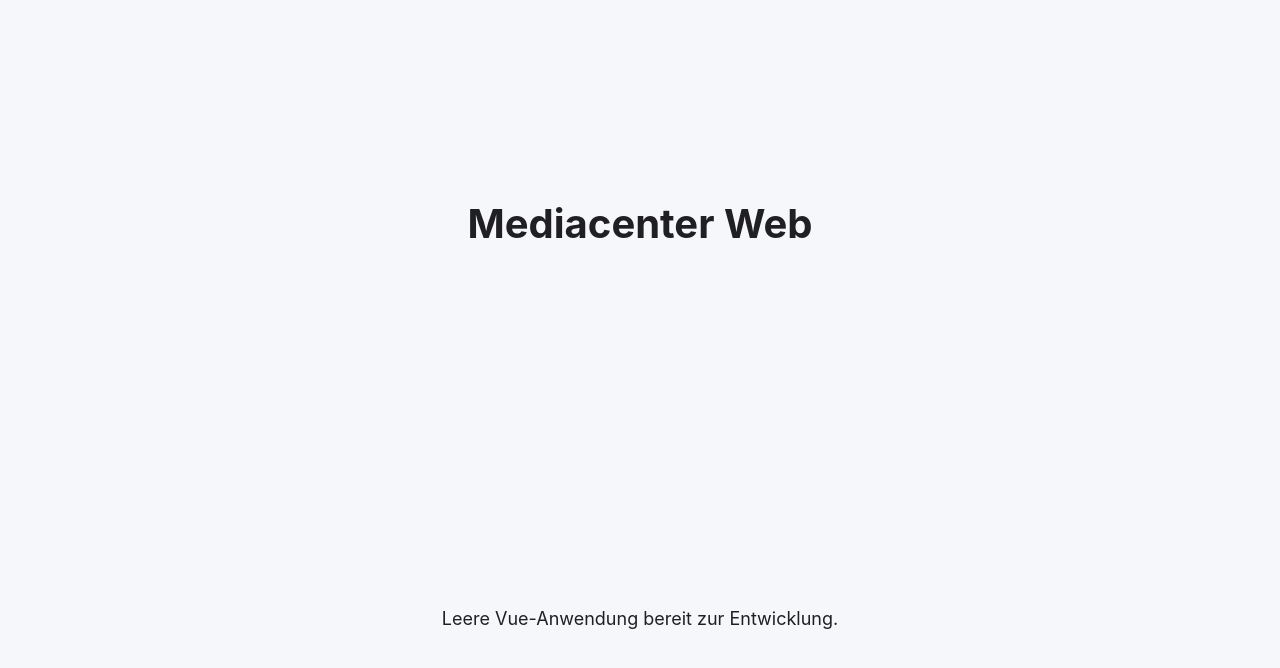
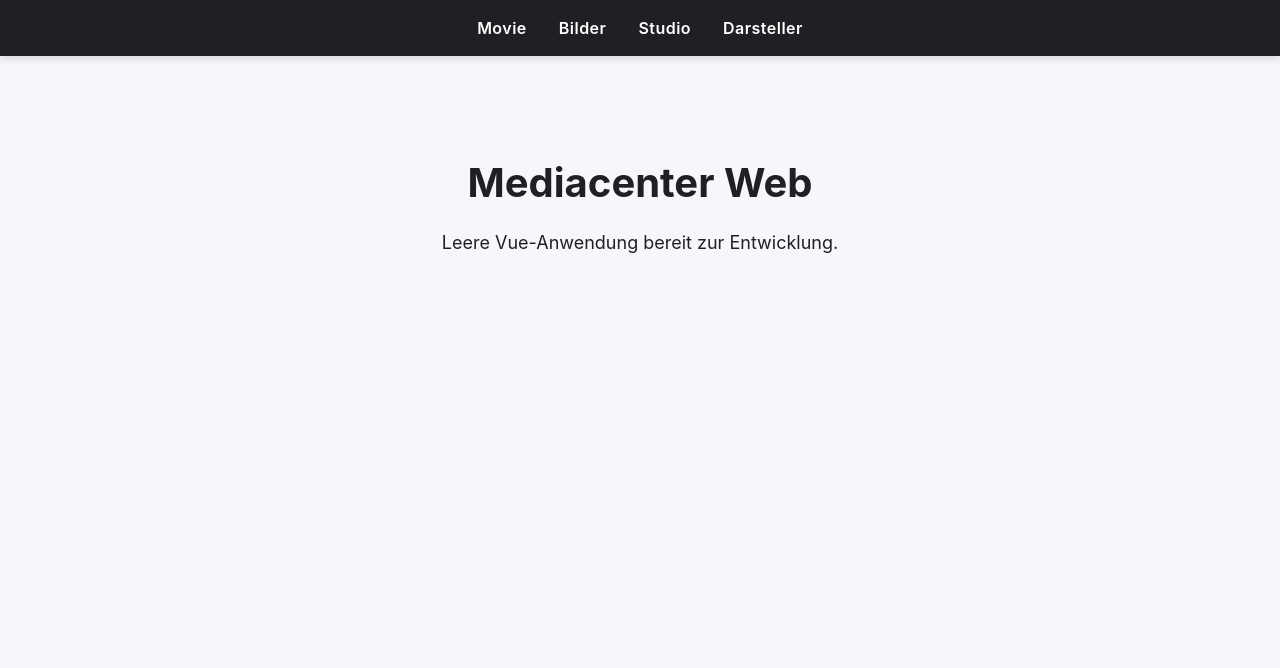
Before and after one commit to Amnoises/mediacenter-web, a Vue app: page / in a window 1280 px wide. Shown: the top 668 px of the page. Built offline with nearby package versions, Linux system fonts and the light colour scheme.

Commit message:
Add sticky top navigation

```diff
--- a/src/App.vue
+++ b/src/App.vue
@@ -1,20 +1,68 @@
 <template>
-  <main class="app">
-    <h1>Mediacenter Web</h1>
-    <p>Leere Vue-Anwendung bereit zur Entwicklung.</p>
-  </main>
+  <div class="app">
+    <nav class="top-nav">
+      <ul>
+        <li><a href="#movies">Movie</a></li>
+        <li><a href="#bilder">Bilder</a></li>
+        <li><a href="#studio">Studio</a></li>
+        <li><a href="#darsteller">Darsteller</a></li>
+      </ul>
+    </nav>
+
+    <main class="content">
+      <section>
+        <h1 id="movies">Mediacenter Web</h1>
+        <p>Leere Vue-Anwendung bereit zur Entwicklung.</p>
+      </section>
+    </main>
+  </div>
 </template>
 
 <style scoped>
 .app {
-  display: grid;
-  place-items: center;
   min-height: 100vh;
   font-family: 'Inter', system-ui, -apple-system, BlinkMacSystemFont, 'Segoe UI', sans-serif;
   background: #f6f7fb;
   color: #1f1f24;
+}
+
+.top-nav {
+  position: sticky;
+  top: 0;
+  z-index: 10;
+  background: #1f1f24;
+  color: #ffffff;
+  box-shadow: 0 2px 8px rgba(0, 0, 0, 0.15);
+}
+
+.top-nav ul {
+  display: flex;
+  align-items: center;
+  justify-content: center;
+  gap: 2rem;
+  margin: 0;
+  padding: 1rem 2rem;
+  list-style: none;
+}
+
+.top-nav a {
+  color: inherit;
+  text-decoration: none;
+  font-weight: 600;
+  letter-spacing: 0.03em;
+  transition: color 0.2s ease;
+}
+
+.top-nav a:hover,
+.top-nav a:focus-visible {
+  color: #f0b429;
+}
+
+.content {
+  display: grid;
+  place-items: center;
+  padding: 4rem 1.5rem;
   text-align: center;
-  margin: 0;
 }
 
 h1 {
```
